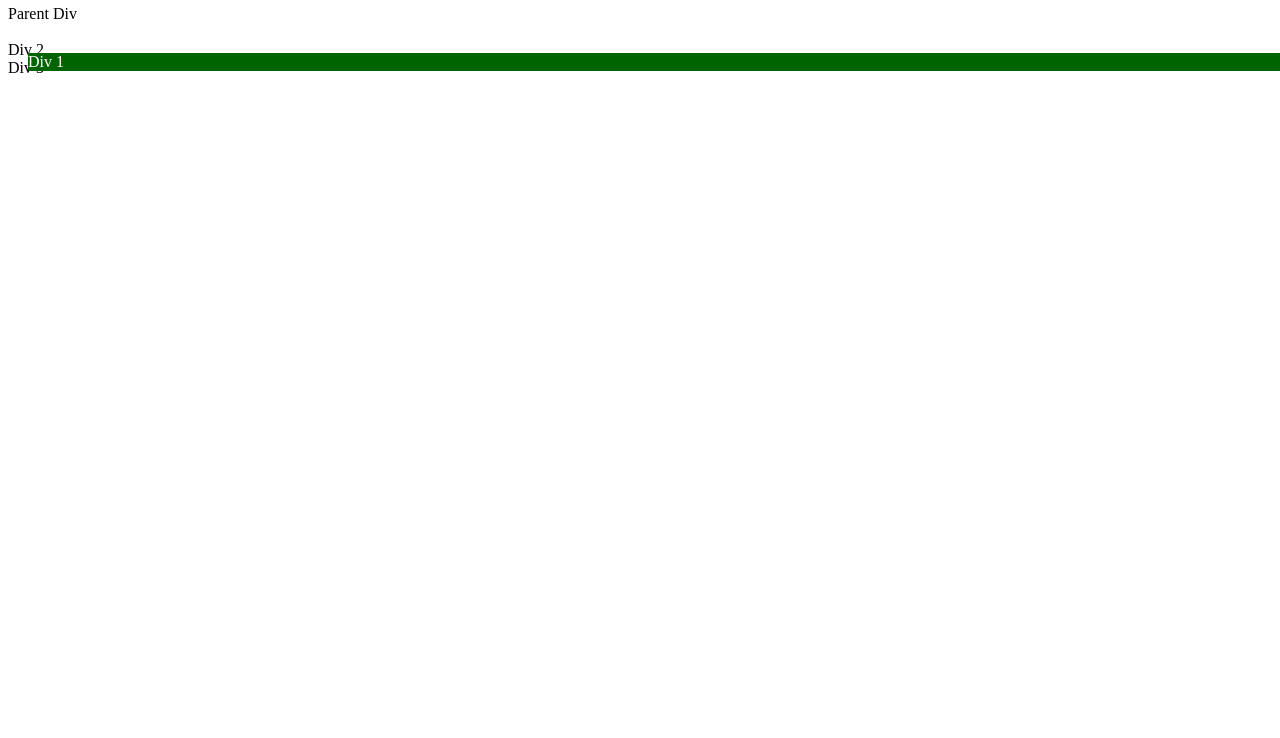
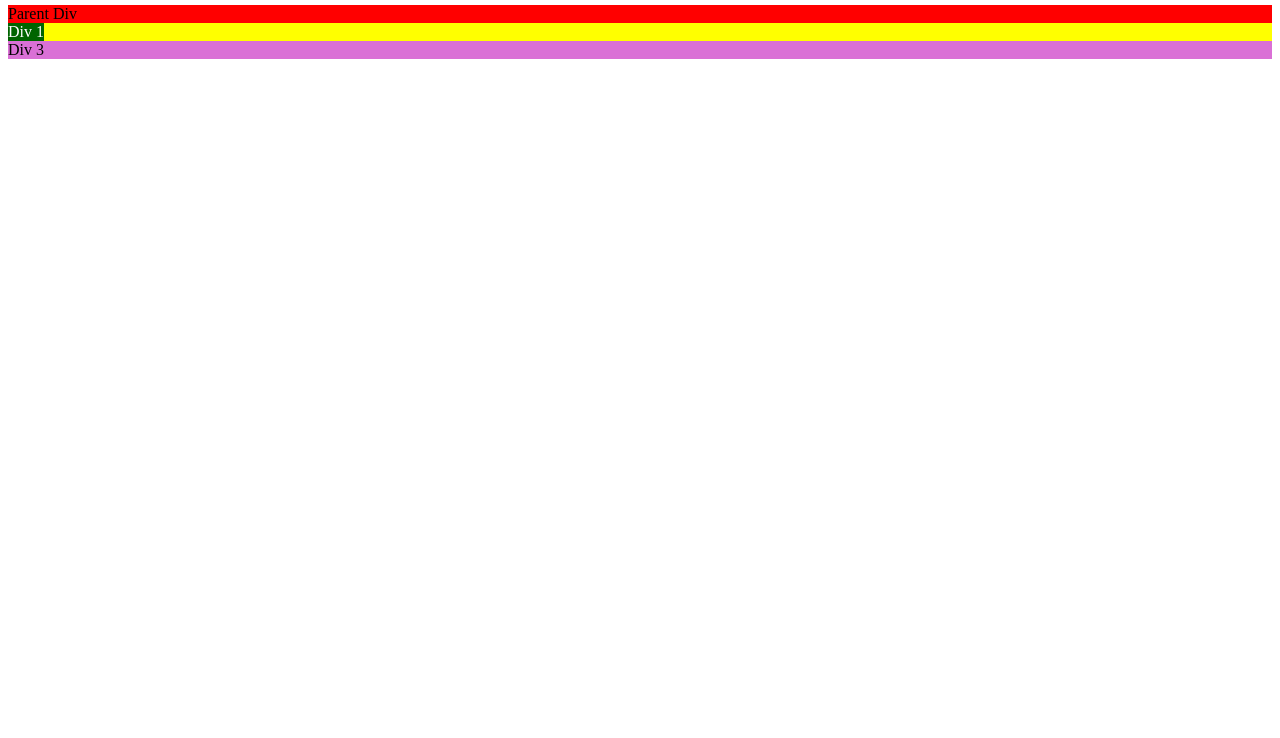
Before and after one commit to zainafzal88/css-positioning, a plain HTML site: page index.html in a window 1280 px wide. Shown: the part 62-800 px from the top of the page. Drawn offline with Linux system fonts and the light colour scheme.

Commit message:
Absolute Positioning only

```diff
--- a/index.html
+++ b/index.html
@@ -9,8 +9,8 @@
         <div class="parent">
             Parent Div
             <div class="child-one">Div 1</div>
-            <div>Div 2</div>
-            <div>Div 3</div>
+            <div class="child-two">Div 2</div>
+            <div class="child-three">Div 3</div>
         </div>
     </body>
 </html>
--- a/styles.css
+++ b/styles.css
@@ -4,10 +4,20 @@
     background-color: rgb(190, 121, 255);
 }
 
+.parent {
+    background-color: red;
+}
+
 .child-one {
-    position:relative;
+    position:absolute;
     background-color: darkgreen;
-    left:20px;
-    top:30px;
     color:#fff;
 }
+.child-two {
+    background-color: yellow;
+
+}
+.child-three {
+    background-color:orchid;
+
+}
```
